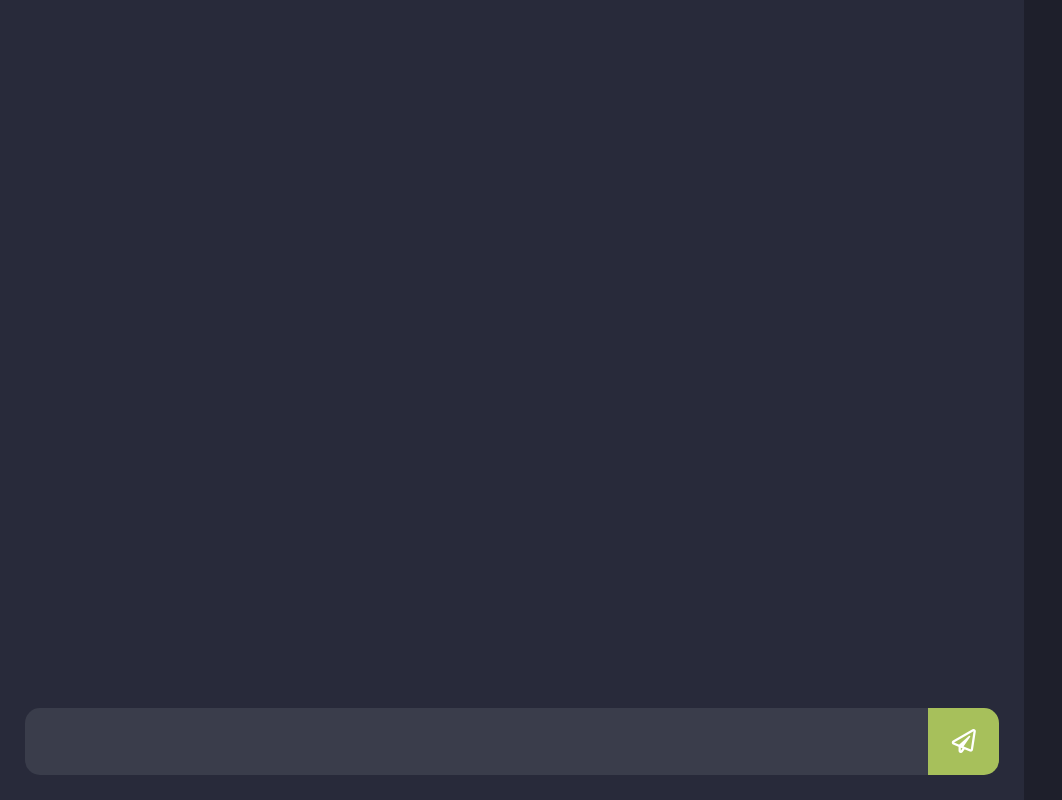
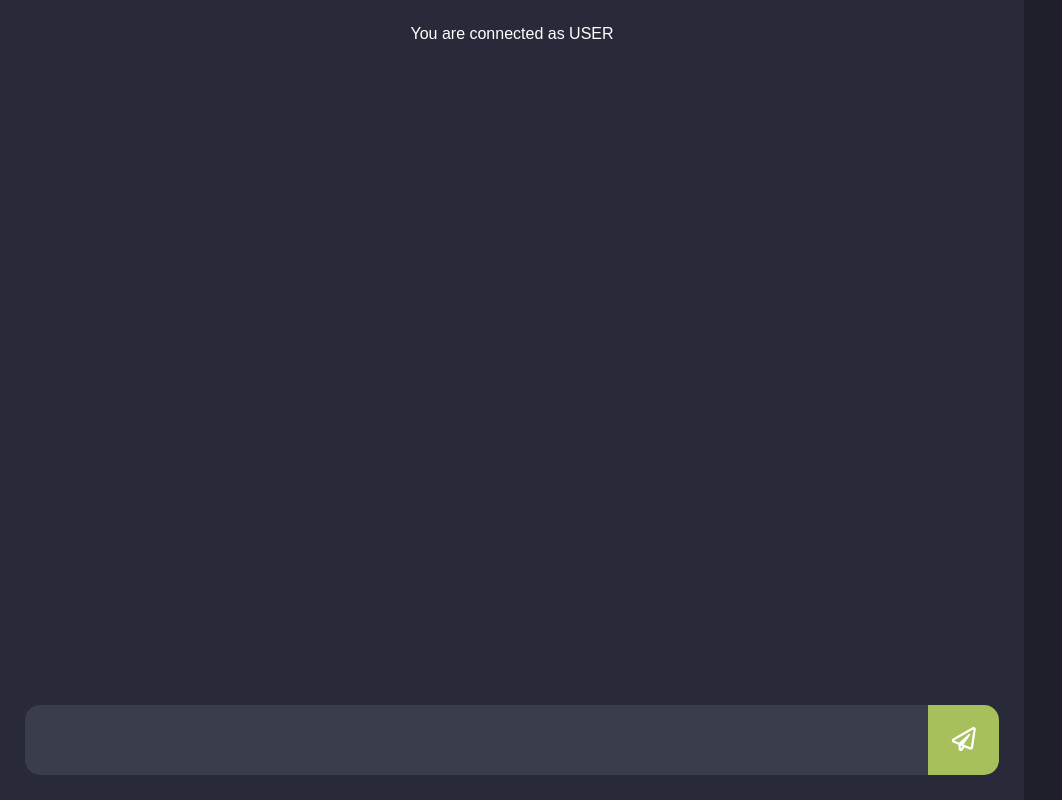
Before and after one commit to ctlai95/chatroom, a website: page public/index.html in a window 1280 px wide. Shown: the whole page, without its empty margins (0-1062 px from the left). Drawn offline with nearby package versions, Linux system fonts and the light colour scheme; no server answers.

Commit message:
Add server assigned nicknames

```diff
--- a/public/css/styles.css
+++ b/public/css/styles.css
@@ -11,7 +11,6 @@ section {
 }
 
 #left-container {
-    background-color: #282a3a;
     background-color: #282a3a;
     flex: 4;
     display: flex;
@@ -29,9 +28,11 @@ section {
     padding: 25px;
 }
 
-#scroll-area {
-    height: 100%;
-    margin: 25px;
+#nickname-display {
+    position: relative;
+    text-align: center;
+    top: 0;
+    color: #ffffff;
 }
 
 #input-container {
@@ -60,6 +61,7 @@ section {
     border: transparent;
     color: white;
     font-size: 1.5em;
+    cursor: pointer;
 }
 
 #input-field:focus,
--- a/public/index.html
+++ b/public/index.html
@@ -14,8 +14,9 @@
 <body>
     <section id="main-container">
         <div id="left-container">
-            <ul id="messages-container">
-            </ul>
+            <div id="messages-container">
+                <div id="nickname-display">You are connected as USER</div>
+            </div>
             <form id="input-container" action="">
                 <input id="input-field" autocomplete="off" />
                 <button id="send-btn">
@@ -49,6 +50,10 @@
                     " " + msg.nickname + ": " +
                     msg.message));
             });
+            socket.on('nickname', function (msg) {
+                console.log(msg);
+                $('#nickname-display').text("You are connected as " + msg);
+            })
         });
     </script>
 </body>
```
Also changed, not shown: index.js (+12 -4 lines).
